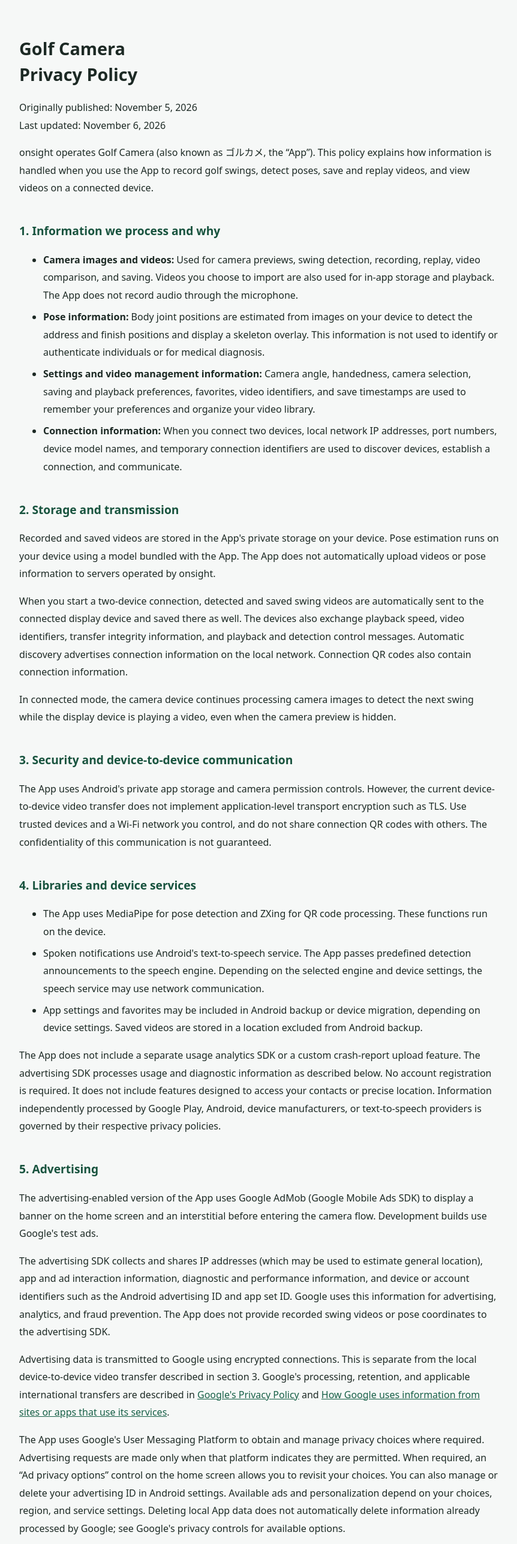
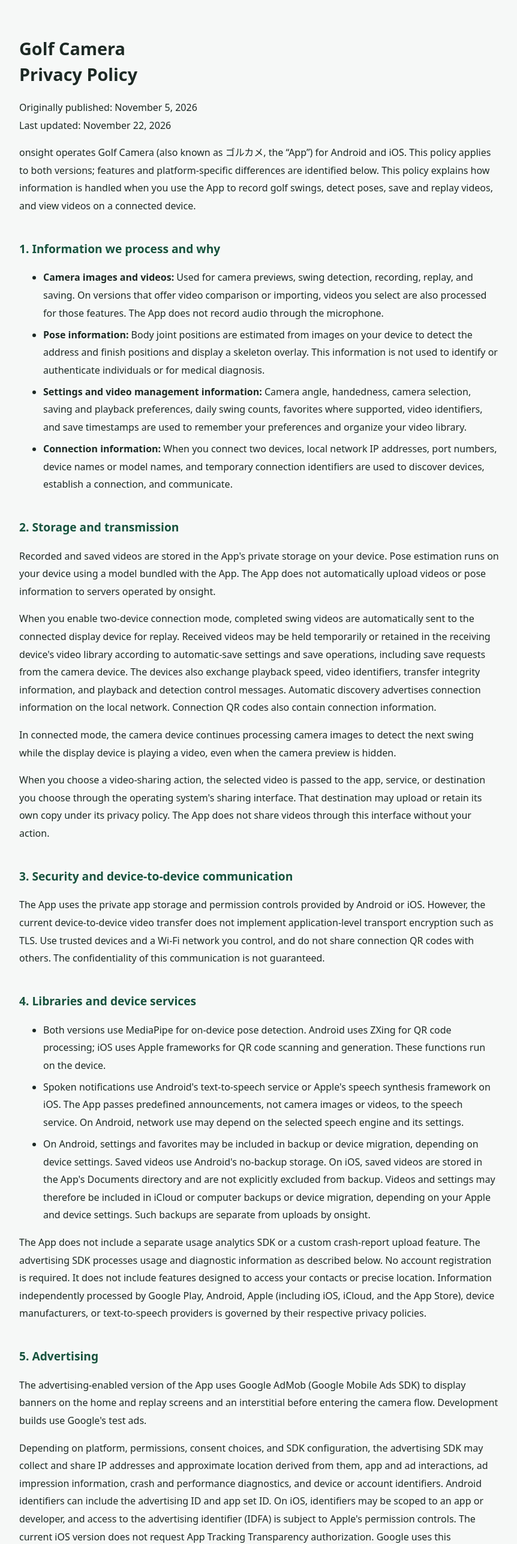
Before and after one commit to kohshin1977/golf-camera-privacy, a plain HTML site: page index.html in a window 1280 px wide. Shown: the top 2574 px of the page at 60% size, without its empty margins (208-1070 px from the left). Drawn offline with Linux system fonts and the light colour scheme.

Commit message:
Update Golf Camera privacy policy for Android and iOS

```diff
--- a/index.html
+++ b/index.html
@@ -9,40 +9,42 @@
 </head>
 <body><main>
 <h1>Golf Camera<br>Privacy Policy</h1>
-<p>Originally published: November 5, 2026<br>Last updated: November 6, 2026</p>
-<p>onsight operates Golf Camera (also known as ゴルカメ, the “App”). This policy explains how information is handled when you use the App to record golf swings, detect poses, save and replay videos, and view videos on a connected device.</p>
+<p>Originally published: November 5, 2026<br>Last updated: November 22, 2026</p>
+<p>onsight operates Golf Camera (also known as ゴルカメ, the “App”) for Android and iOS. This policy applies to both versions; features and platform-specific differences are identified below. This policy explains how information is handled when you use the App to record golf swings, detect poses, save and replay videos, and view videos on a connected device.</p>
 <h2>1. Information we process and why</h2>
 <ul>
-<li><strong>Camera images and videos:</strong> Used for camera previews, swing detection, recording, replay, video comparison, and saving. Videos you choose to import are also used for in-app storage and playback. The App does not record audio through the microphone.</li>
+<li><strong>Camera images and videos:</strong> Used for camera previews, swing detection, recording, replay, and saving. On versions that offer video comparison or importing, videos you select are also processed for those features. The App does not record audio through the microphone.</li>
 <li><strong>Pose information:</strong> Body joint positions are estimated from images on your device to detect the address and finish positions and display a skeleton overlay. This information is not used to identify or authenticate individuals or for medical diagnosis.</li>
-<li><strong>Settings and video management information:</strong> Camera angle, handedness, camera selection, saving and playback preferences, favorites, video identifiers, and save timestamps are used to remember your preferences and organize your video library.</li>
-<li><strong>Connection information:</strong> When you connect two devices, local network IP addresses, port numbers, device model names, and temporary connection identifiers are used to discover devices, establish a connection, and communicate.</li>
+<li><strong>Settings and video management information:</strong> Camera angle, handedness, camera selection, saving and playback preferences, daily swing counts, favorites where supported, video identifiers, and save timestamps are used to remember your preferences and organize your video library.</li>
+<li><strong>Connection information:</strong> When you connect two devices, local network IP addresses, port numbers, device names or model names, and temporary connection identifiers are used to discover devices, establish a connection, and communicate.</li>
 </ul>
 <h2>2. Storage and transmission</h2>
 <p>Recorded and saved videos are stored in the App's private storage on your device. Pose estimation runs on your device using a model bundled with the App. The App does not automatically upload videos or pose information to servers operated by onsight.</p>
-<p>When you start a two-device connection, detected and saved swing videos are automatically sent to the connected display device and saved there as well. The devices also exchange playback speed, video identifiers, transfer integrity information, and playback and detection control messages. Automatic discovery advertises connection information on the local network. Connection QR codes also contain connection information.</p>
+<p>When you enable two-device connection mode, completed swing videos are automatically sent to the connected display device for replay. Received videos may be held temporarily or retained in the receiving device's video library according to automatic-save settings and save operations, including save requests from the camera device. The devices also exchange playback speed, video identifiers, transfer integrity information, and playback and detection control messages. Automatic discovery advertises connection information on the local network. Connection QR codes also contain connection information.</p>
 <p>In connected mode, the camera device continues processing camera images to detect the next swing while the display device is playing a video, even when the camera preview is hidden.</p>
+<p>When you choose a video-sharing action, the selected video is passed to the app, service, or destination you choose through the operating system's sharing interface. That destination may upload or retain its own copy under its privacy policy. The App does not share videos through this interface without your action.</p>
 <h2>3. Security and device-to-device communication</h2>
-<p>The App uses Android's private app storage and camera permission controls. However, the current device-to-device video transfer does not implement application-level transport encryption such as TLS. Use trusted devices and a Wi-Fi network you control, and do not share connection QR codes with others. The confidentiality of this communication is not guaranteed.</p>
+<p>The App uses the private app storage and permission controls provided by Android or iOS. However, the current device-to-device video transfer does not implement application-level transport encryption such as TLS. Use trusted devices and a Wi-Fi network you control, and do not share connection QR codes with others. The confidentiality of this communication is not guaranteed.</p>
 <h2>4. Libraries and device services</h2>
 <ul>
-<li>The App uses MediaPipe for pose detection and ZXing for QR code processing. These functions run on the device.</li>
-<li>Spoken notifications use Android's text-to-speech service. The App passes predefined detection announcements to the speech engine. Depending on the selected engine and device settings, the speech service may use network communication.</li>
-<li>App settings and favorites may be included in Android backup or device migration, depending on device settings. Saved videos are stored in a location excluded from Android backup.</li>
+<li>Both versions use MediaPipe for on-device pose detection. Android uses ZXing for QR code processing; iOS uses Apple frameworks for QR code scanning and generation. These functions run on the device.</li>
+<li>Spoken notifications use Android's text-to-speech service or Apple's speech synthesis framework on iOS. The App passes predefined announcements, not camera images or videos, to the speech service. On Android, network use may depend on the selected speech engine and its settings.</li>
+<li>On Android, settings and favorites may be included in backup or device migration, depending on device settings. Saved videos use Android's no-backup storage. On iOS, saved videos are stored in the App's Documents directory and are not explicitly excluded from backup. Videos and settings may therefore be included in iCloud or computer backups or device migration, depending on your Apple and device settings. Such backups are separate from uploads by onsight.</li>
 </ul>
-<p>The App does not include a separate usage analytics SDK or a custom crash-report upload feature. The advertising SDK processes usage and diagnostic information as described below. No account registration is required. It does not include features designed to access your contacts or precise location. Information independently processed by Google Play, Android, device manufacturers, or text-to-speech providers is governed by their respective privacy policies.</p>
+<p>The App does not include a separate usage analytics SDK or a custom crash-report upload feature. The advertising SDK processes usage and diagnostic information as described below. No account registration is required. It does not include features designed to access your contacts or precise location. Information independently processed by Google Play, Android, Apple (including iOS, iCloud, and the App Store), device manufacturers, or text-to-speech providers is governed by their respective privacy policies.</p>
 <h2>5. Advertising</h2>
-<p>The advertising-enabled version of the App uses Google AdMob (Google Mobile Ads SDK) to display a banner on the home screen and an interstitial before entering the camera flow. Development builds use Google's test ads.</p>
-<p>The advertising SDK collects and shares IP addresses (which may be used to estimate general location), app and ad interaction information, diagnostic and performance information, and device or account identifiers such as the Android advertising ID and app set ID. Google uses this information for advertising, analytics, and fraud prevention. The App does not provide recorded swing videos or pose coordinates to the advertising SDK.</p>
+<p>The advertising-enabled version of the App uses Google AdMob (Google Mobile Ads SDK) to display banners on the home and replay screens and an interstitial before entering the camera flow. Development builds use Google's test ads.</p>
+<p>Depending on platform, permissions, consent choices, and SDK configuration, the advertising SDK may collect and share IP addresses and approximate location derived from them, app and ad interactions, ad impression information, crash and performance diagnostics, and device or account identifiers. Android identifiers can include the advertising ID and app set ID. On iOS, identifiers may be scoped to an app or developer, and access to the advertising identifier (IDFA) is subject to Apple's permission controls. The current iOS version does not request App Tracking Transparency authorization. Google uses this information for advertising, analytics, and fraud prevention. The App does not provide recorded swing videos or pose coordinates to the advertising SDK.</p>
 <p>Advertising data is transmitted to Google using encrypted connections. This is separate from the local device-to-device video transfer described in section 3. Google's processing, retention, and applicable international transfers are described in <a href="https://policies.google.com/privacy">Google's Privacy Policy</a> and <a href="https://policies.google.com/technologies/partner-sites">How Google uses information from sites or apps that use its services</a>.</p>
-<p>The App uses Google's User Messaging Platform to obtain and manage privacy choices where required. Advertising requests are made only when that platform indicates they are permitted. When required, an “Ad privacy options” control on the home screen allows you to revisit your choices. You can also manage or delete your advertising ID in Android settings. Available ads and personalization depend on your choices, region, and service settings. Deleting local App data does not automatically delete information already processed by Google; see Google's privacy controls for available options.</p>
+<p>The App uses Google's User Messaging Platform to obtain and manage privacy choices where required. Advertising requests are made only when that platform indicates they are permitted. When required, an “Ad privacy options” control on the home screen allows you to revisit your choices. On Android, you can manage or delete your advertising ID in system settings. On iOS, you can manage app tracking permissions in Settings > Privacy &amp; Security > Tracking; this system control is separate from the App's ad privacy choices. Available ads and personalization depend on your choices, region, and service settings. Deleting local App data does not automatically delete information already processed by Google; see Google's privacy controls for available options.</p>
+<p>On Android versions offering a premium subscription, purchases and subscription management use Google Play Billing. The App receives purchase and entitlement information, including purchase tokens and subscription status, to enable premium features and acknowledge purchases with Google Play. Payment details are handled by Google Play; the App does not collect payment card details. The current iOS version does not include an in-app purchase feature.</p>
 <h2>6. Sharing with third parties</h2>
-<p>We do not sell your recorded videos or pose information. Advertising-related information is shared with Google as described in section 5. Apart from device-to-device transfers you initiate and the device services described above, the App does not provide a mechanism for onsight to transmit your videos or pose information to external parties.</p>
+<p>We do not sell your recorded videos or pose information. Advertising-related information is shared with Google as described in section 5. Apart from the connected-device transfers, sharing actions, and device services described above, the App does not provide a mechanism for onsight to transmit your videos or pose information to external parties.</p>
 <h2>7. Retention and deletion</h2>
-<p>Saved videos remain on your device until you delete them. Open the video library using the folder icon and use the delete control to remove a video. Clearing the App's storage or uninstalling it deletes videos and settings from that device's private app storage. Temporary replay data is kept in cache or other temporary storage and is deleted during cleanup or may be removed by Android's cache management.</p>
-<p>A video sent to another device is an independent copy. Deleting it on the camera device does not delete it on the display device; delete copies separately on each device. Deleting an imported video from the App does not delete its original file. Manage any settings retained in an operating-system backup through your backup service.</p>
+<p>Saved videos remain on your device until you delete them. Open the video library using the folder icon and use the delete control to remove a video. On Android, clearing the App's storage or uninstalling it removes its private local data. On iOS, deleting the App removes its local app data, while offloading the App can retain documents and data. Temporary replay data is kept in cache or other temporary storage and is deleted during cleanup or may be removed by the operating system. These operations do not delete copies in backups, on other devices, or in destinations you shared with.</p>
+<p>A video sent to another device is an independent copy. Deleting it on the camera device does not delete it on the display device; delete copies separately on each device. Deleting an imported video from the App does not delete its original file. Manage videos or settings retained in operating-system backups through your backup service, such as iCloud or your computer backup tools.</p>
 <h2>8. Your choices and requests</h2>
-<p>You can revoke camera permission in Android settings. Doing so prevents features such as recording and QR code scanning from working. Exit connected mode to stop device-to-device transfers. You may contact us using the details below about access, correction, deletion, restriction, or other rights available under applicable law. onsight cannot access videos stored locally on your device, so you will need to manage that local data on the device.</p>
+<p>You can revoke camera permission in Android or iOS settings. Doing so prevents features such as recording and QR code scanning from working. On iOS, you can also manage the App's Local Network permission in system settings. Exit connected mode to stop device-to-device transfers. You may contact us using the details below about access, correction, deletion, restriction, or other rights available under applicable law. onsight cannot access videos stored locally on your device, so you will need to manage that local data on the device.</p>
 <h2>9. Support inquiries</h2>
 <p>If you contact us, we use the email address, message, and optional attachments you provide to respond and resolve your inquiry. Do not send unnecessary videos or other people's personal information. We retain correspondence for as long as needed to handle the inquiry and delete it when no longer needed, unless applicable law requires longer retention.</p>
 <h2>10. Hosting of this page</h2>
```
